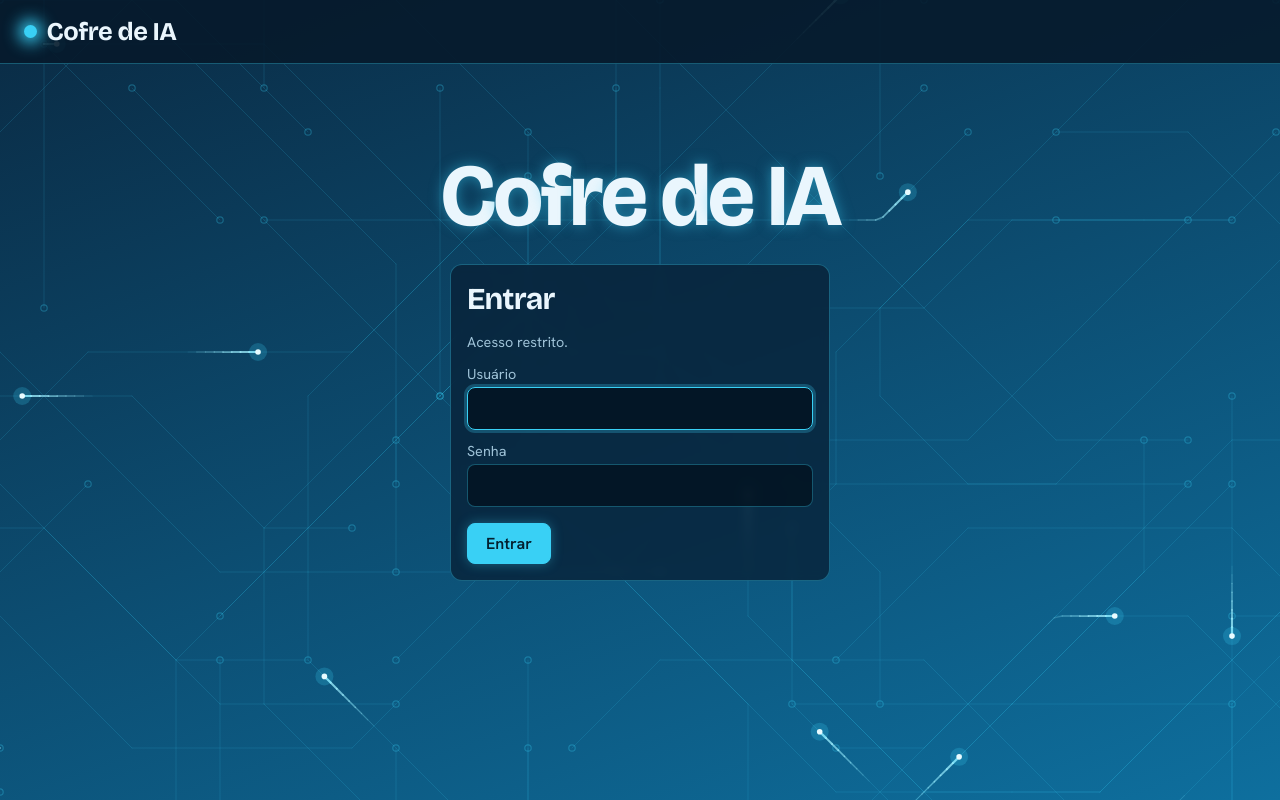
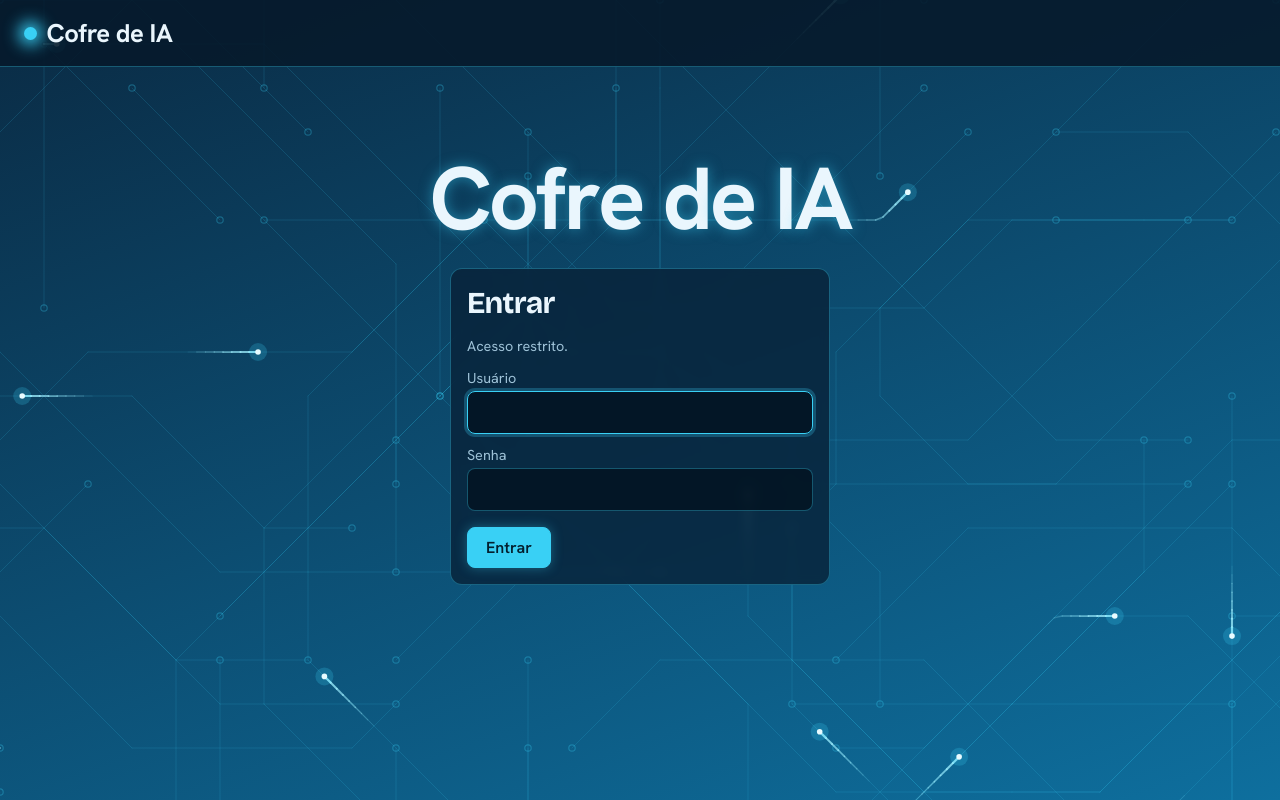
Before and after one commit to leoroccon/cofre-ia, a Django app: page /entrar/ in a window 1280 px wide. Run offline with Django 5.2, Linux system fonts and the light colour scheme.

Commit message:
Usa a fonte do texto no nome Cofre de IA (menu e titulo grande)
O "f" da fonte dos titulos destoava do "o". O nome passa a usar a mesma
fonte do texto, com letras de desenho uniforme.

Co-Authored-By: Claude Sonnet 5 <noreply@anthropic.com>

```diff
--- a/acervo/static/acervo/estilo.css
+++ b/acervo/static/acervo/estilo.css
@@ -83,7 +83,9 @@ body {
 a { color: var(--destaque); text-decoration: none; }
 a:hover { text-decoration: underline; }
 
-h1, h2, .marca { font-family: var(--fonte-titulo); }
+h1, h2 { font-family: var(--fonte-titulo); }
+/* O nome "Cofre de IA" usa a mesma fonte do texto: o "f" da fonte dos títulos destoava do "o" */
+.marca { font-family: var(--fonte-texto); }
 h1 { font-size: 1.9rem; font-weight: 700; letter-spacing: -.02em; margin: 0 0 1rem; }
 h2 { font-size: 1.15rem; font-weight: 600; letter-spacing: -.01em; margin: 0 0 .5rem; }
 
@@ -317,7 +319,7 @@ body.tema-paisagismo label, body.tema-paisagismo select, body.tema-paisagismo .o
 /* Todas as letras do título usam exatamente a mesma fonte, peso e ajustes (sem junções nem variações especiais) */
 .hero .letra {
   display: inline-block;
-  font-family: var(--fonte-titulo); font-weight: 700; font-style: normal;
+  font-family: var(--fonte-texto); font-weight: 700; font-style: normal;
   font-optical-sizing: auto; font-variation-settings: normal;
   font-feature-settings: normal; font-variant-ligatures: none; font-synthesis: none;
 }
```
